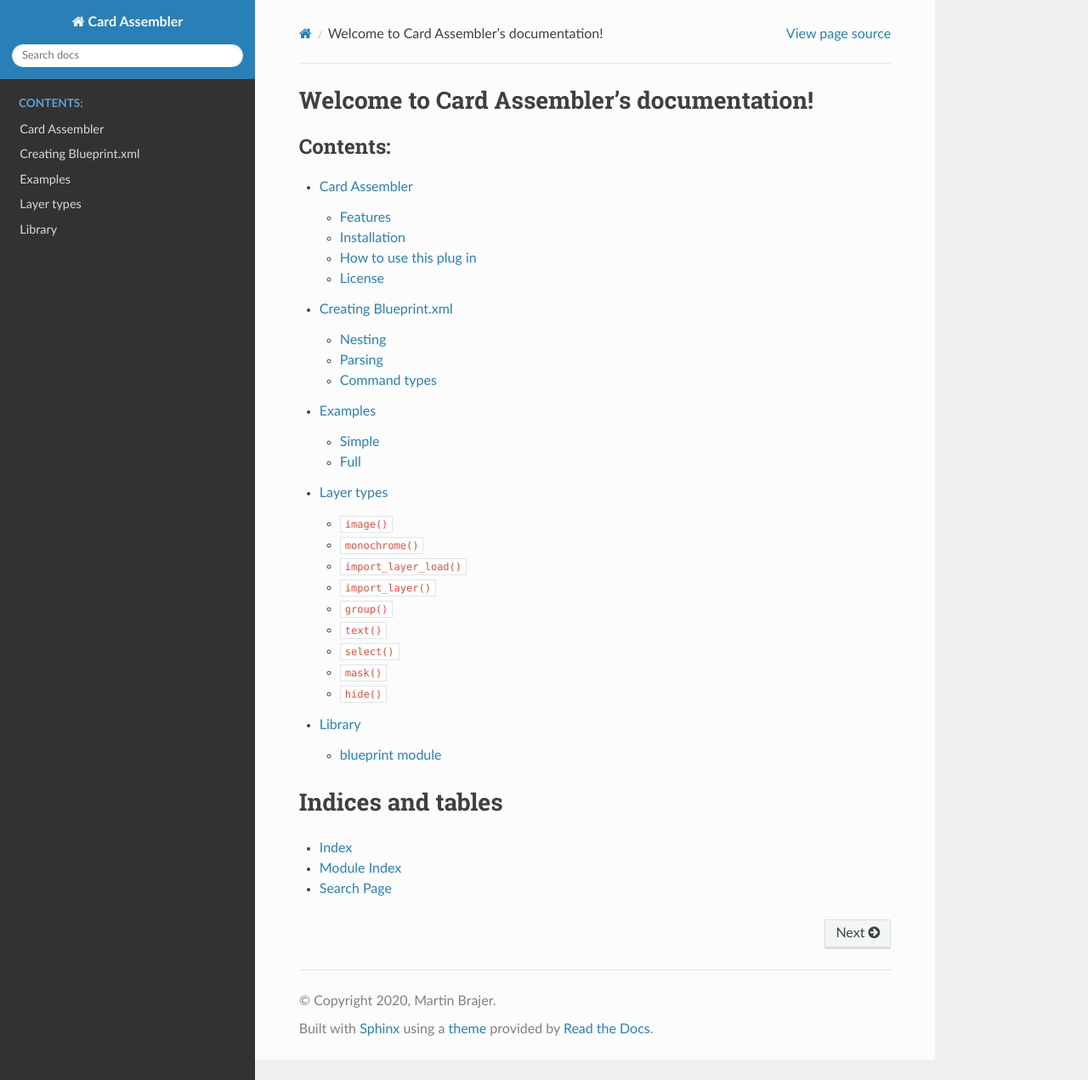
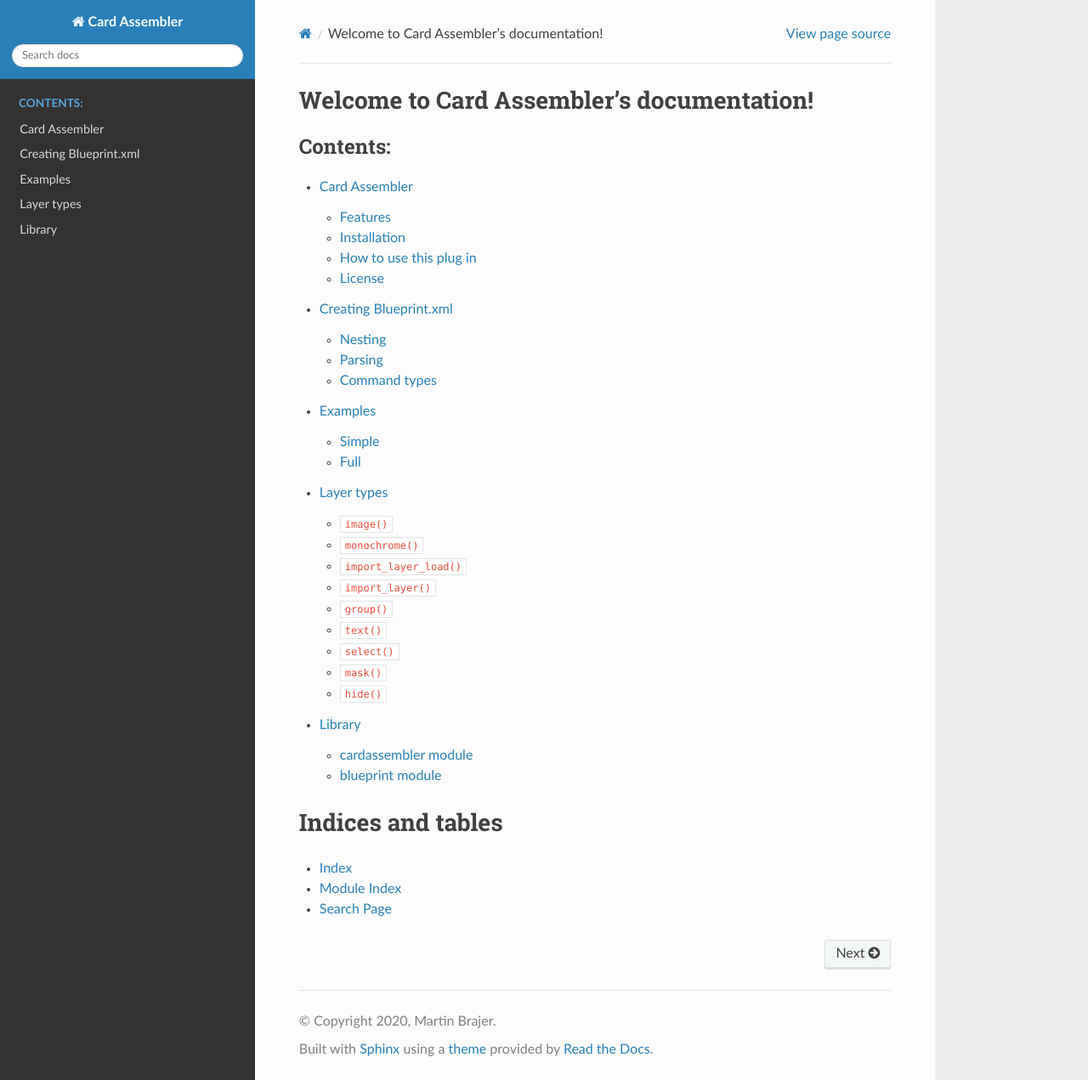
Before and after one commit to martin-brajer/card-assembler, a Sphinx documentation site: the page built from docs/source/index.rst, in a window 1280 px wide and 1271 px high. Shown: the whole window at 85% size. Built offline with Sphinx 7.4.7 and the Read the Docs theme 2.0.0, drawn with Linux system fonts in a browser that asks for light colours; pages that are not in the unit, such as notebooks, are missing from menus.

Commit message:
Typo in cardassembler.rst name

```diff
--- a/docs/source/modules/modules.rst
+++ b/docs/source/modules/modules.rst
@@ -4,5 +4,5 @@ Library
 .. toctree::
    :maxdepth: 4
 
-   cardAssembler
+   cardassembler
    blueprint
```
